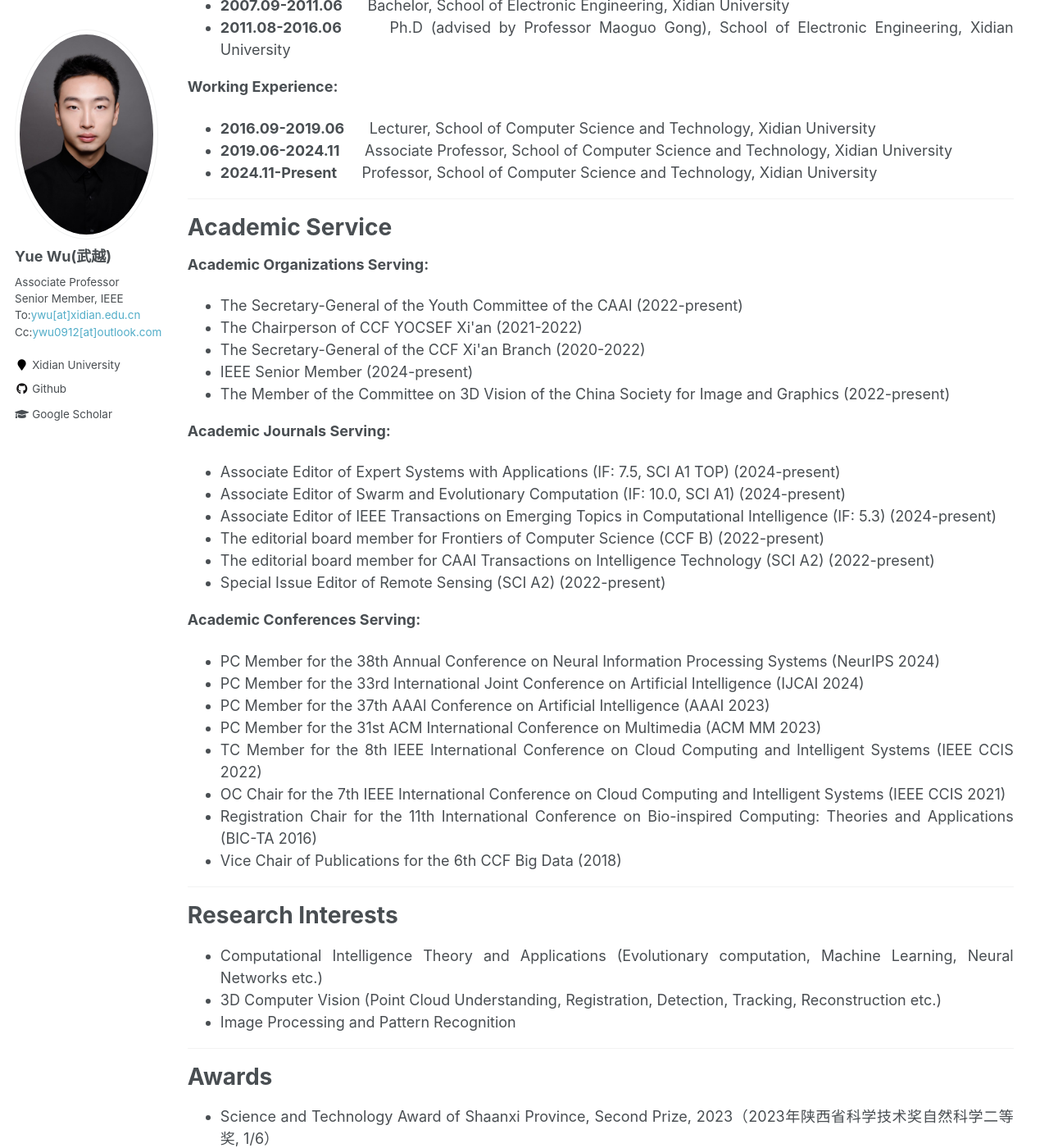
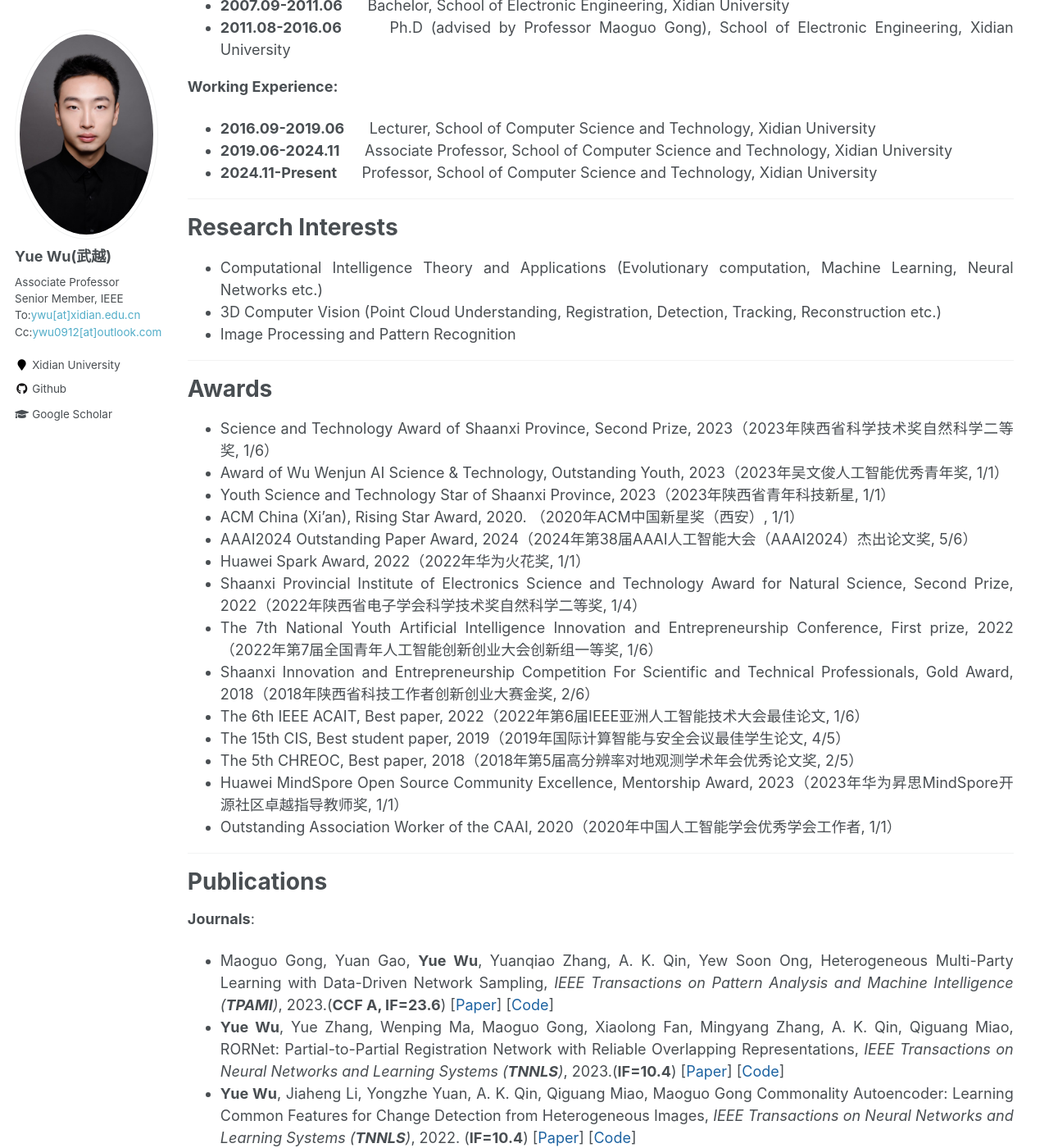
Before and after one commit to ywuchina/ywuchina.github.io, a Jekyll site: the page built from _pages/home.md, in a window 1280 px wide and 1400 px high, scrolled down 812 px. Shown: the whole window at 82% size. Built offline with Jekyll 4.4.1, drawn with Linux system fonts in a browser that asks for light colours; some of the changed text lies outside the part shown.

Commit message:
Update home.md

```diff
--- a/_pages/home.md
+++ b/_pages/home.md
@@ -37,8 +37,6 @@
 </ul>
 <hr>
 
-{% include service.html %}
-
 <h1 id="ResearchInterests">Research Interests</h1>
 - Computational Intelligence Theory and Applications (Evolutionary computation, Machine Learning, Neural Networks etc.)
 - 3D Computer Vision (Point Cloud Understanding, Registration, Detection, Tracking, Reconstruction etc.)
@@ -64,5 +62,6 @@
 <hr>
 
 {% include paper.html %}
+{% include service.html %}
 {% include team.html %}
 {% include earth.html %}
```
